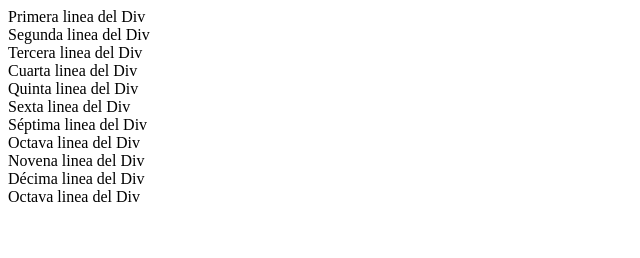
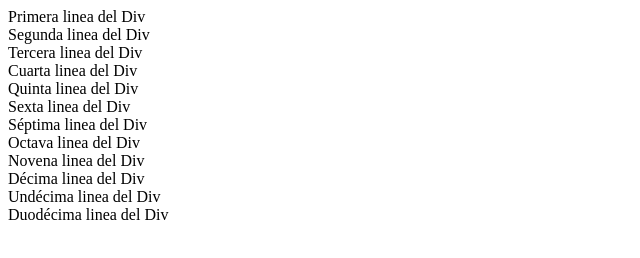
Before and after one commit to Neris2/curso_git, a plain HTML site: page index.html in a window 1280 px wide. Shown: the whole page, without its empty margins (0-640 px from the left). Drawn offline with Linux system fonts and the light colour scheme.

Commit message:
commit 9

```diff
--- a/index.html
+++ b/index.html
@@ -16,7 +16,8 @@
     <div>Octava linea del Div</div>
     <div>Novena linea del Div</div>
     <div>Décima linea del Div</div>
-    <div>Octava linea del Div</div>
+    <div>Undécima linea del Div</div>
+    <div>Duodécima linea del Div</div>
 
 
 
```
